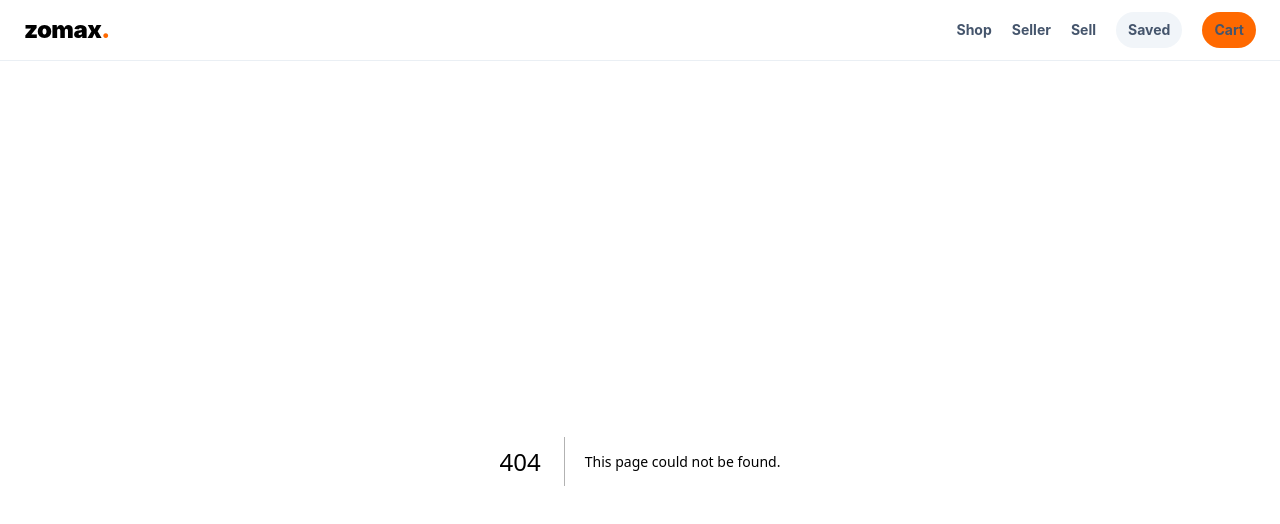
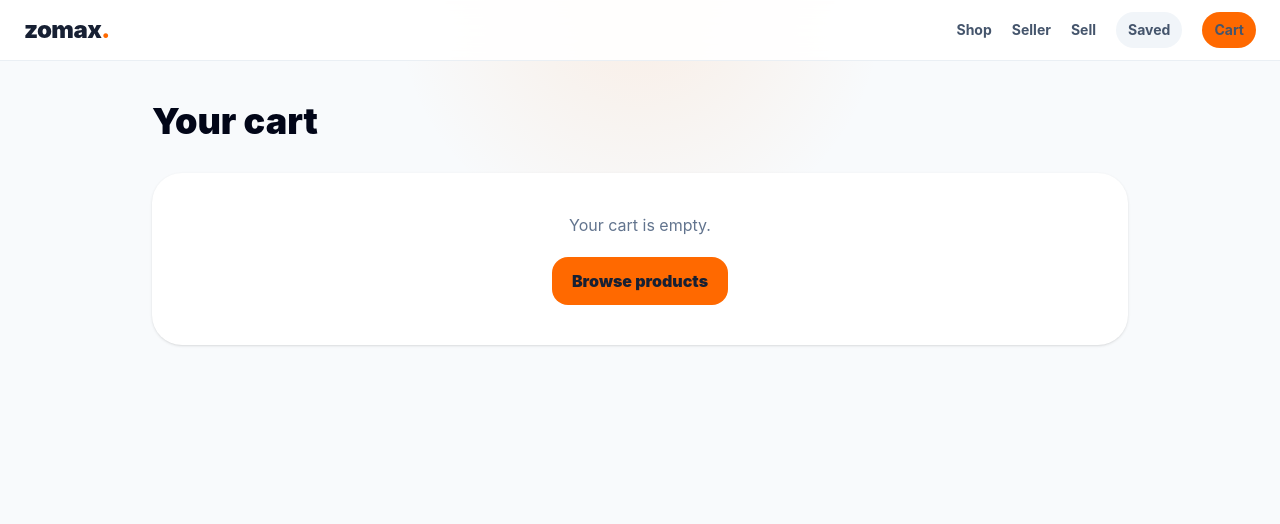
Before and after one commit to nbeekeddy-debug/zomax, a Next.js app: page /cart in a window 1280 px wide. Before the commit this address had no page. Shown: the top 524 px of the page. Built offline with nearby package versions, Linux system fonts and the light colour scheme.

Commit message:
feat: migrate cart to React route

```diff
--- /dev/null
+++ b/app/cart/page.tsx
@@ -0,0 +1,49 @@
+"use client";
+
+import Link from "next/link";
+import { useMarketplace } from "@/components/marketplace-provider";
+import { money, products } from "@/lib/products";
+
+export default function CartPage() {
+  const { cart, removeFromCart, setQuantity } = useMarketplace();
+  const items = cart.map((item) => ({ ...item, product: products.find((product) => product.id === item.id) })).filter((item) => item.product);
+  const total = items.reduce((sum, item) => sum + (item.product?.price || 0) * item.qty, 0);
+
+  return (
+    <main className="mx-auto max-w-5xl px-4 py-10 md:px-6">
+      <h1 className="text-4xl font-black text-slate-950">Your cart</h1>
+      {!items.length ? (
+        <div className="mt-8 rounded-[30px] bg-white p-10 text-center shadow-sm">
+          <p className="text-slate-500">Your cart is empty.</p>
+          <Link href="/shop" className="mt-5 inline-block rounded-2xl bg-orange-500 px-5 py-3 font-black text-white">Browse products</Link>
+        </div>
+      ) : (
+        <div className="mt-8 grid gap-6 lg:grid-cols-[1fr_320px]">
+          <div className="space-y-4">
+            {items.map(({ product, qty }) => product && (
+              <div key={product.id} className="flex gap-4 rounded-[26px] bg-white p-4 shadow-sm">
+                {/* eslint-disable-next-line @next/next/no-img-element */}
+                <img src={product.image} alt={product.name} className="h-24 w-24 rounded-2xl object-cover" />
+                <div className="min-w-0 flex-1">
+                  <h2 className="font-black text-slate-900">{product.name}</h2>
+                  <p className="mt-1 text-sm font-bold text-orange-600">{money(product.price)}</p>
+                  <div className="mt-3 flex items-center gap-2">
+                    <button onClick={() => setQuantity(product.id, qty - 1)} className="rounded-lg bg-slate-100 px-3 py-1 font-black">−</button>
+                    <span className="min-w-6 text-center font-black">{qty}</span>
+                    <button onClick={() => setQuantity(product.id, qty + 1)} className="rounded-lg bg-slate-100 px-3 py-1 font-black">+</button>
+                    <button onClick={() => removeFromCart(product.id)} className="ml-auto text-sm font-bold text-red-500">Remove</button>
+                  </div>
+                </div>
+              </div>
+            ))}
+          </div>
+          <aside className="h-fit rounded-[30px] bg-slate-950 p-6 text-white">
+            <p className="text-sm font-bold text-slate-400">Order total</p>
+            <p className="mt-2 text-3xl font-black">{money(total)}</p>
+            <button className="mt-6 w-full rounded-2xl bg-orange-500 px-5 py-3 font-black hover:bg-orange-600">Continue checkout</button>
+          </aside>
+        </div>
+      )}
+    </main>
+  );
+}
```
